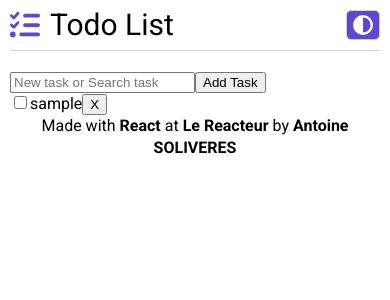
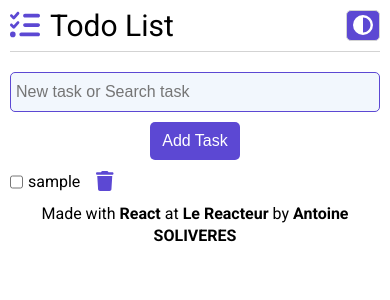
Before and after one commit to Ant0yne/react-todo-list-exercise, a React (Vite) app: page / in a window 390 px wide. Both pictures are taken after typing "Sample" into the empty fields and a click on the input "Add Task". Shown: the top 300 px of the page. Built offline with nearby package versions, Linux system fonts and the light colour scheme.

Commit message:
mobile-responsive-except-footer

```diff
--- a/src/App.css
+++ b/src/App.css
@@ -6,6 +6,7 @@
 	--black: #000;
 	--dark: #272727;
 	--purple: #5c48d3;
+	--light-purple: #f2f7fd;
 }
 
 * {
@@ -22,3 +23,15 @@
 	line-height: 22px;
 	padding: 10px;
 }
+
+button {
+	font-family: "Roboto", sans-serif;
+	font-size: 2rem;
+	border: 1px solid var(--light-grey);
+	border-radius: 5px;
+	transition-duration: 0.1s;
+}
+
+button:hover {
+	cursor: pointer;
+}
--- a/src/App.jsx
+++ b/src/App.jsx
@@ -8,8 +8,9 @@
 import {
 	faListCheck,
 	faCircleHalfStroke,
+	faTrash,
 } from "@fortawesome/free-solid-svg-icons";
-library.add(faListCheck, faCircleHalfStroke);
+library.add(faListCheck, faCircleHalfStroke, faTrash);
 
 import "./App.css";
 
--- a/src/components/CreateTask/createTask.css
+++ b/src/components/CreateTask/createTask.css
@@ -0,0 +1,29 @@
+#form {
+	display: flex;
+	flex-direction: column;
+	gap: 10px;
+}
+
+#form > input:first-child {
+	border: 1px solid var(--purple);
+	background-color: var(--light-purple);
+	font-size: 1.8rem;
+	font-size: 1.6rem;
+	padding: 10px 5px;
+	border-radius: 5px;
+}
+
+#form > input:last-child {
+	width: 90px;
+	font-size: 1.6rem;
+	margin: 0 auto;
+	background-color: var(--purple);
+	color: var(--white);
+	border: none;
+	padding: 10px 0;
+	border-radius: 5px;
+}
+
+#form > input:last-child:hover {
+	cursor: pointer;
+}
--- a/src/components/CreateTask/index.jsx
+++ b/src/components/CreateTask/index.jsx
@@ -30,8 +30,8 @@
 		<>
 			<main>
 				<div className="container">
-					<div id="input">
-						<form onSubmit={handleSubmit}>
+					<form onSubmit={handleSubmit}>
+						<div id="form">
 							<input
 								type="text"
 								placeholder="New task or Search task"
@@ -41,9 +41,9 @@
 									setTaskInput(e.target.value);
 								}}
 							/>
-							<input type="submit" value="Add Task" />
-						</form>
-					</div>
+							<input type="submit" value="Add Task" onSubmit={handleSubmit} />
+						</div>
+					</form>
 					<div id="tasks">
 						{taskList.map((task, index) => {
 							if (task.text.indexOf(taskInput) !== -1) {
--- a/src/components/Footer/footer.css
+++ b/src/components/Footer/footer.css
@@ -1,5 +1,8 @@
 footer {
+	width: 100%;
 	text-align: center;
+	display: flex;
+	justify-content: center;
 }
 
 a {
--- a/src/components/Header/header.css
+++ b/src/components/Header/header.css
@@ -15,14 +15,6 @@
 	/* font-weight: bold; */
 }
 
-button {
-	font-family: "Roboto", sans-serif;
-	font-size: 2rem;
-	border: 1px solid var(--light-grey);
-	border-radius: 5px;
-	transition-duration: 0.1s;
-}
-
 #title {
 	display: flex;
 	align-items: center;
@@ -32,4 +24,5 @@
 #title > i {
 	font-size: 3rem;
 	color: var(--purple);
+	padding-bottom: 1px;
 }
--- a/src/components/Task/index.jsx
+++ b/src/components/Task/index.jsx
@@ -1,4 +1,5 @@
 import { useState } from "react";
+import { FontAwesomeIcon } from "@fortawesome/react-fontawesome";
 
 import "./task.css";
 
@@ -36,6 +37,7 @@
 	return (
 		<>
 			<div className="task">
+				<div className="checkbox-text">
 					<input
 						type="checkbox"
 						name={`checkbox-${task}`}
@@ -49,14 +51,15 @@
 						htmlFor={`checkbox-${task}`}>
 						{task}
 					</label>
-				<i>
-					<input
+				</div>
+				<button
+					className="delete-button"
 					type="button"
+					value=""
 					name={`button-${task}`}
-						value={"X"}
-						onClick={handleDelete}
-					/>
-				</i>
+					onClick={handleDelete}>
+					<FontAwesomeIcon icon="trash" />
+				</button>
 			</div>
 		</>
 	);
--- a/src/components/Task/task.css
+++ b/src/components/Task/task.css
@@ -0,0 +1,30 @@
+.task {
+	display: flex;
+	align-items: center;
+	gap: 10px;
+	margin: 8px 0;
+}
+
+.checkbox-text {
+	display: flex;
+}
+
+.checkbox-text > input {
+	margin: 0;
+}
+
+.checkbox-text > label {
+	padding-left: 5px;
+}
+
+.checkbox-text > input,
+.checkbox-text > label {
+	cursor: pointer;
+}
+
+.delete-button {
+	color: var(--purple);
+	padding-bottom: 2px;
+	background: none;
+	border: none;
+}
```
Lines whose indentation alone changed are shown as unchanged.
